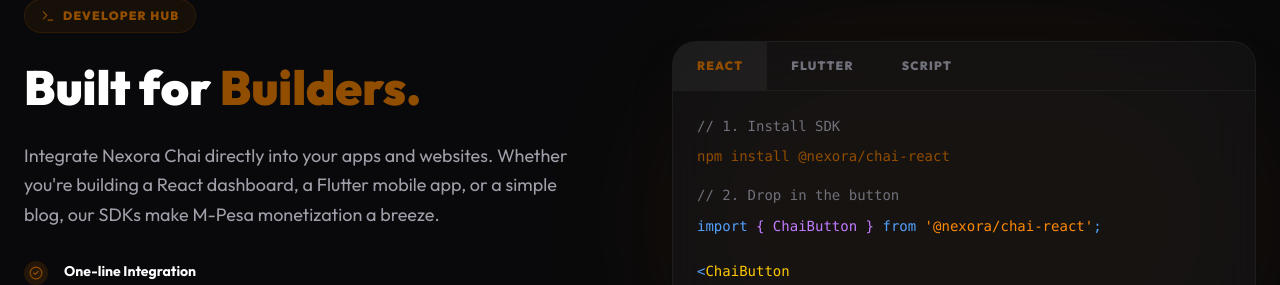
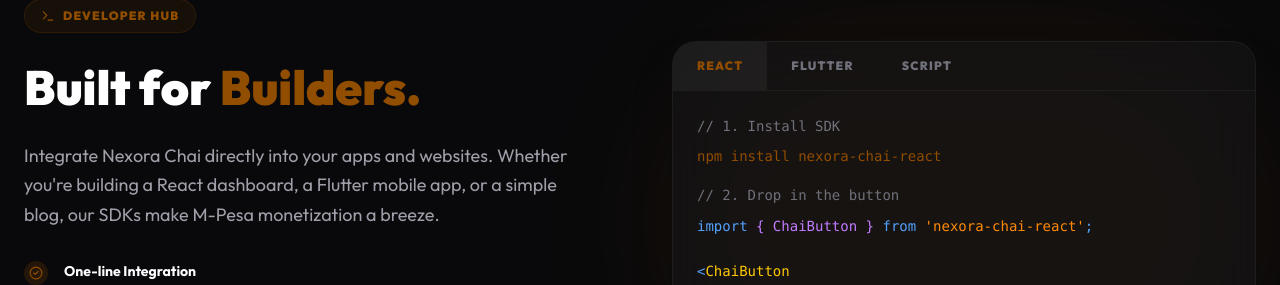
Before and after one commit to Iconia7/NexoraChai, a Next.js app: page / in a window 1280 px wide. Shown: the part 1513-1798 px from the top of the page. Built offline with nearby package versions, Linux system fonts and the light colour scheme.

Commit message:
feat: create landing page with hero, features, and developer hub sections

```diff
--- a/src/app/page.tsx
+++ b/src/app/page.tsx
@@ -193,9 +193,9 @@
                   {devTab === 'react' && (
                     <motion.div initial={{ opacity: 0 }} animate={{ opacity: 1 }}>
                       <p className="text-zinc-500 mb-2">// 1. Install SDK</p>
-                      <p className="text-brand-primary mb-4">npm install @nexora/chai-react</p>
+                      <p className="text-brand-primary mb-4">npm install nexora-chai-react</p>
                       <p className="text-zinc-500 mb-2">// 2. Drop in the button</p>
-                      <p className="text-blue-400">import <span className="text-purple-400">{'{ ChaiButton }'}</span> from <span className="text-orange-400">'@nexora/chai-react'</span>;</p>
+                      <p className="text-blue-400">import <span className="text-purple-400">{'{ ChaiButton }'}</span> from <span className="text-orange-400">'nexora-chai-react'</span>;</p>
                       <br />
                       <p className="text-blue-400">{'<'}<span className="text-yellow-400">ChaiButton</span></p>
                       <p className="ml-4 text-zinc-300">username=<span className="text-orange-400">"nexora"</span></p>
```
